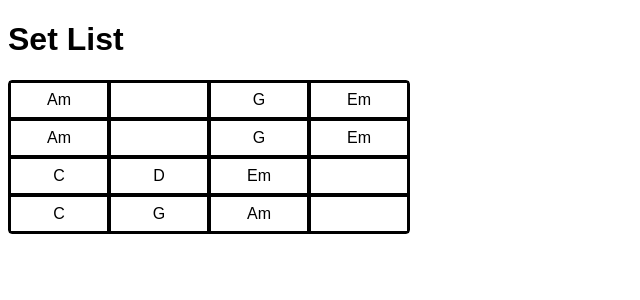
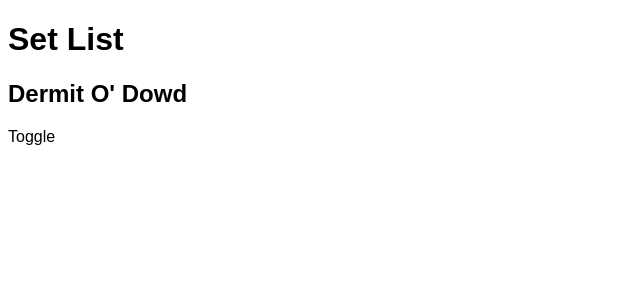
Before and after one commit to chipbell4/set-list, a React app: page / in a window 1280 px wide. Shown: the top 300 px of the page, without its empty margins (0-640 px from the left). Built offline with nearby package versions, Linux system fonts and the light colour scheme.

Commit message:
Initial song rendering

```diff
--- /dev/null
+++ b/src/accordion.tsx
@@ -0,0 +1,26 @@
+import React, { useState } from "react";
+
+export default function Accordion({ children }) {
+  const [isOpen, setIsOpen] = useState(false);
+
+  let collapsableContentClassName = "collapsable-content";
+  let toggleClassName = "toggle";
+  if (isOpen) {
+    collapsableContentClassName += " open";
+    toggleClassName += " open";
+  } else {
+    collapsableContentClassName += " closed";
+    toggleClassName += " closed";
+  }
+
+  const toggle = () => setIsOpen(!isOpen);
+
+  return (
+    <div className="accordion-container">
+      <div className={toggleClassName} onClick={toggle}>
+        Toggle
+      </div>
+      <div className={collapsableContentClassName}>{children}</div>
+    </div>
+  );
+}
--- a/src/index.tsx
+++ b/src/index.tsx
@@ -2,15 +2,13 @@ import React from "react";
 import { createRoot } from "react-dom/client";
 
 import farmersMarket from "./data/farmers-market";
-import ChordChart from "./chord-chart";
+import Song from "./song";
 
 const App = () => {
-  const chords = farmersMarket.songs[0].chords!;
-
   return (
     <div>
       <h1>Set List</h1>
-      <ChordChart chords={chords} />
+      <Song song={farmersMarket.songs[0]}></Song>
     </div>
   );
 };
--- /dev/null
+++ b/src/song.tsx
@@ -0,0 +1,26 @@
+import React from "react";
+import { Song } from "./data/set-list";
+import Accordion from "./accordion";
+import ChordChart from "./chord-chart";
+
+interface SongProps {
+  song: Song;
+}
+
+export default function SongComponent({ song }: SongProps) {
+  const description = song.notes ? <p>{song.notes}</p> : null;
+
+  const accordion = song.chords ? (
+    <Accordion>
+      <ChordChart chords={song.chords}></ChordChart>
+    </Accordion>
+  ) : null;
+
+  return (
+    <div className="song-container">
+      <h2>{song.title}</h2>
+      {description}
+      {accordion}
+    </div>
+  );
+}
--- a/styles.css
+++ b/styles.css
@@ -13,3 +13,7 @@ table.chord-chart td {
     text-align: center;
     min-width: 5em;
 }
+
+.accordion-container .collapsable-content.closed {
+    display: none;
+}
```
